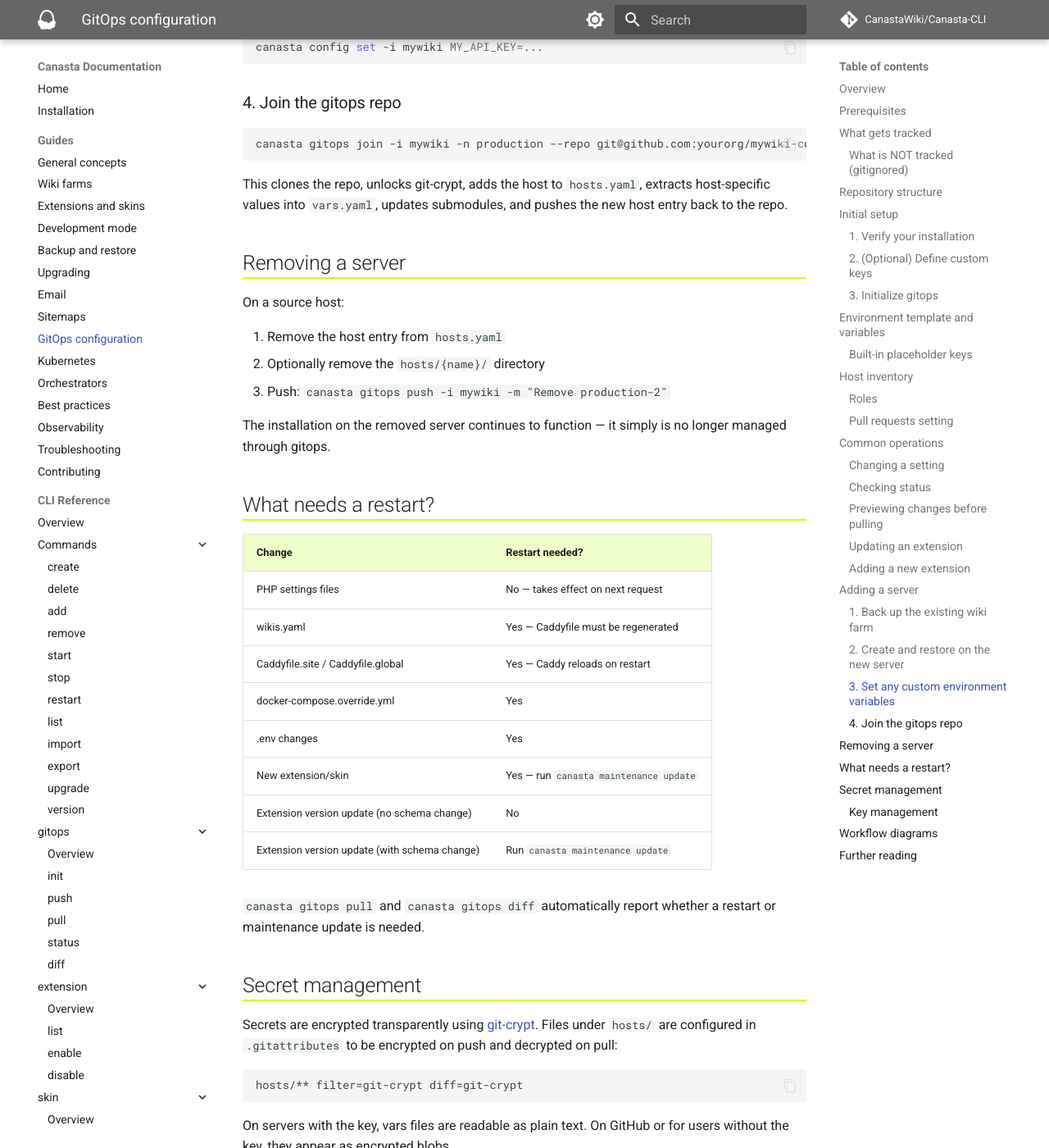
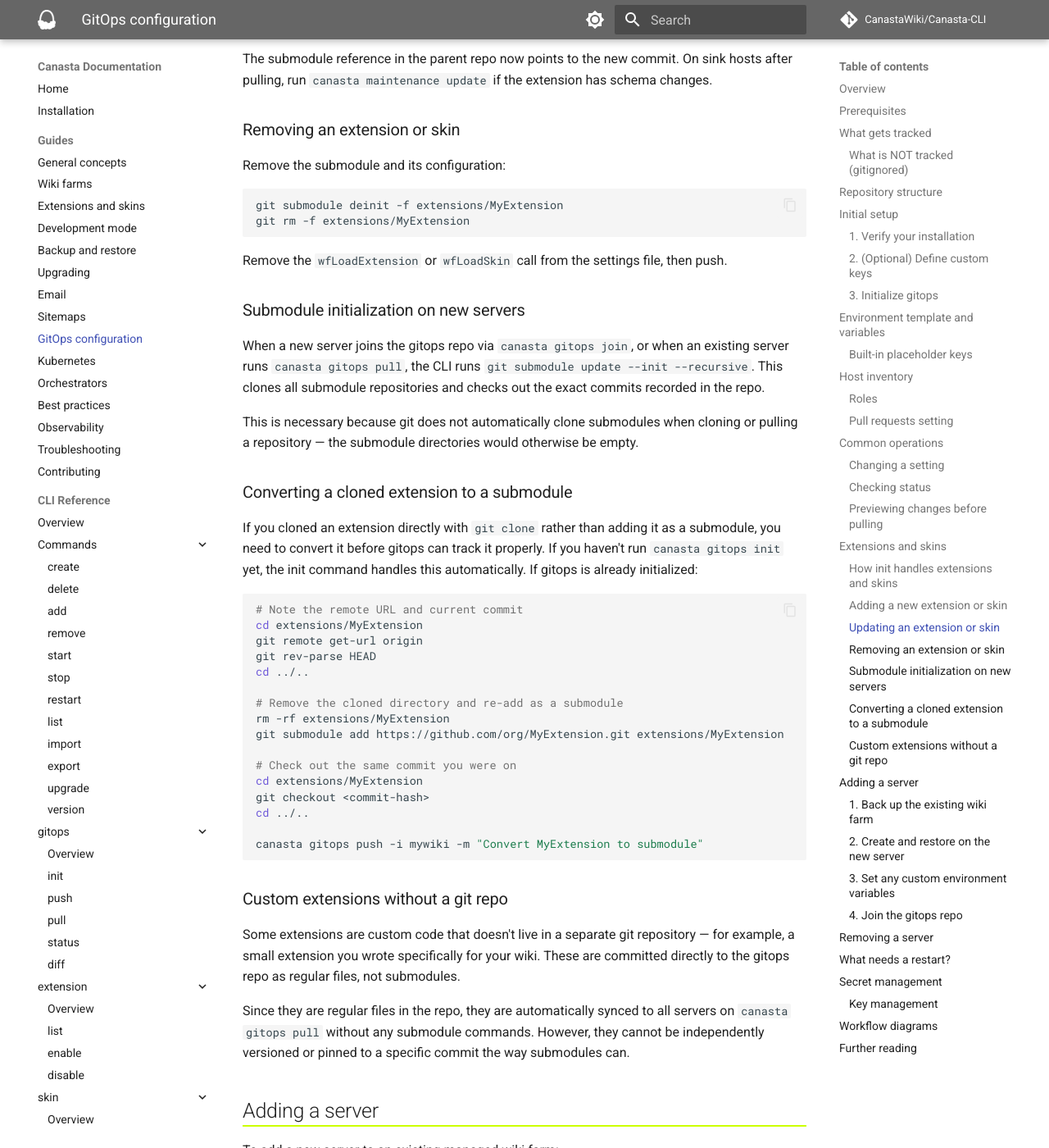
Before and after one commit to CanastaWiki/Canasta-CLI, an MkDocs documentation site: the page built from docs/guide/gitops.md, in a window 1280 px wide and 1400 px high, scrolled down 7613 px. Shown: the whole window at 82% size. Built offline with MkDocs 1.6.1 and Material for MkDocs 9.7.7, drawn with Linux system fonts in a browser that asks for light colours; comment, search, counter and statistics services are not loaded; some of the changed text lies outside the part shown.

Commit message:
fix: preserve commit hash and skip dirty repos in submodule conversion
convertToSubmodules now checks for uncommitted changes before converting
an extension/skin directory to a submodule, skipping with a warning
instead of silently discarding local modifications. After conversion,
the original commit is checked out so the submodule is pinned to the
same version the user had rather than the remote's default branch head.

Also expands the extensions/skins documentation in the gitops guide with
sections on adding, updating, removing, submodule initialization on new
servers, converting cloned repos, and custom extensions.

Fixes #594

````diff
--- a/docs/guide/gitops.md
+++ b/docs/guide/gitops.md
@@ -31,7 +31,7 @@
 - **Environment template** — `env.template` with `{{placeholders}}` for host-specific values
 - **Per-host variables** — `hosts/{name}/vars.yaml` with secrets and host-specific values (encrypted by git-crypt)
 - **Host inventory** — `hosts.yaml` defining all servers and their roles
-- **Extensions and skins** — tracked as git submodules, pinned to specific versions
+- **Extensions and skins** — tracked as git submodules pinned to specific versions, or as regular files for custom extensions without their own repository
 - **Custom files** — `custom/` directory for Dockerfiles, scripts, or other deployment files
 - **Orchestrator overrides** — `docker-compose.override.yml` (if present)
 - **Public assets** — `public_assets/` directory (logos, favicons)
@@ -63,8 +63,8 @@
 │           └── {wiki-id}/
 │               └── *.php
 ├── custom/                     # user files (Dockerfiles, extra configs, scripts)
-├── extensions/                 # git submodules
-├── skins/                      # git submodules
+├── extensions/                 # git submodules (or regular files for custom extensions)
+├── skins/                      # git submodules (or regular files for custom skins)
 ├── public_assets/
 ├── docker-compose.override.yml # if used
 ├── hosts/                      # per-host variables (encrypted by git-crypt)
@@ -255,7 +255,35 @@
 
 Fetches without applying and shows what files would change.
 
-### Updating an extension
+## Extensions and skins
+
+Extensions and skins that have their own git repositories are tracked as **git submodules**, pinning each one to an exact commit. This ensures every server runs the same version and makes updates explicit and reviewable.
+
+### How init handles extensions and skins
+
+During `canasta gitops init`, the CLI scans the `extensions/` and `skins/` directories. Each subdirectory that contains a `.git` folder is automatically converted to a git submodule using its `origin` remote URL. The original directory is removed and re-added via `git submodule add`.
+
+Subdirectories that are **not** git repositories — such as custom extensions you wrote yourself or copied in without cloning — are left as regular files and committed directly to the repo. They are tracked like any other file, not as submodules. See [Custom extensions](#custom-extensions-without-a-git-repo) below.
+
+If a directory has a `.git` folder but no `origin` remote configured, it is skipped with a warning.
+
+### Adding a new extension or skin
+
+To add a publicly available extension:
+
+```bash
+git submodule add https://github.com/wikimedia/mediawiki-extensions-Cite.git extensions/Cite
+```
+
+Then enable it in the appropriate settings file (e.g., `config/settings/global/extensions.php`), test, and push:
+
+```bash
+canasta gitops push -i mywiki -m "Add Cite extension"
+```
+
+On sink hosts after pulling, run `canasta restart -i mywiki` and then `canasta maintenance update -i mywiki` to run any database migrations.
+
+### Updating an extension or skin
 
 ```bash
 cd extensions/MyExtension
@@ -264,15 +292,53 @@
 canasta gitops push -i mywiki -m "Update MyExtension to v2.0.0"
 ```
 
-On sink hosts after pulling, run `canasta maintenance update` if schema changes are expected.
+The submodule reference in the parent repo now points to the new commit. On sink hosts after pulling, run `canasta maintenance update` if the extension has schema changes.
 
-### Adding a new extension
+### Removing an extension or skin
+
+Remove the submodule and its configuration:
 
 ```bash
-git submodule add https://github.com/org/NewExtension.git extensions/NewExtension
+git submodule deinit -f extensions/MyExtension
+git rm -f extensions/MyExtension
 ```
 
-Add the `wfLoadExtension` call to the appropriate settings file, test, then push.
+Remove the `wfLoadExtension` or `wfLoadSkin` call from the settings file, then push.
+
+### Submodule initialization on new servers
+
+When a new server joins the gitops repo via `canasta gitops join`, or when an existing server runs `canasta gitops pull`, the CLI runs `git submodule update --init --recursive`. This clones all submodule repositories and checks out the exact commits recorded in the repo.
+
+This is necessary because git does not automatically clone submodules when cloning or pulling a repository — the submodule directories would otherwise be empty.
+
+### Converting a cloned extension to a submodule
+
+If you cloned an extension directly with `git clone` rather than adding it as a submodule, you need to convert it before gitops can track it properly. If you haven't run `canasta gitops init` yet, the init command handles this automatically. If gitops is already initialized:
+
+```bash
+# Note the remote URL and current commit
+cd extensions/MyExtension
+git remote get-url origin
+git rev-parse HEAD
+cd ../..
+
+# Remove the cloned directory and re-add as a submodule
+rm -rf extensions/MyExtension
+git submodule add https://github.com/org/MyExtension.git extensions/MyExtension
+
+# Check out the same commit you were on
+cd extensions/MyExtension
+git checkout <commit-hash>
+cd ../..
+
+canasta gitops push -i mywiki -m "Convert MyExtension to submodule"
+```
+
+### Custom extensions without a git repo
+
+Some extensions are custom code that doesn't live in a separate git repository — for example, a small extension you wrote specifically for your wiki. These are committed directly to the gitops repo as regular files, not submodules.
+
+Since they are regular files in the repo, they are automatically synced to all servers on `canasta gitops pull` without any submodule commands. However, they cannot be independently versioned or pinned to a specific commit the way submodules can.
 
 ## Adding a server
 
````
Also changed, not shown: 1 other file.
